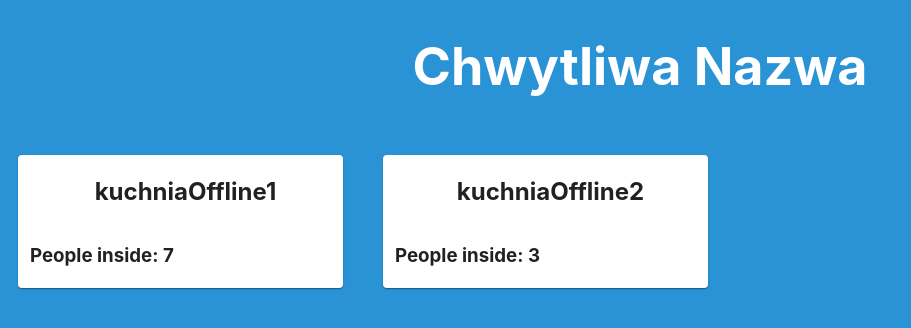
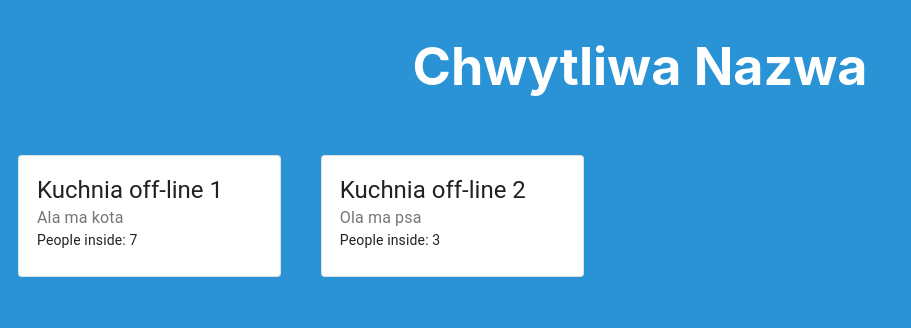
Before and after one commit to Solvinden-Team/bitehack-front, a React (Create React App) app: page / in a window 1280 px wide. Shown: the top 328 px of the page, without its empty margins (0-911 px from the left). Built offline with nearby package versions, Linux system fonts and the light colour scheme; no server answers.

Commit message:
Visual tweaks.

```diff
--- a/src/App.css
+++ b/src/App.css
@@ -30,14 +30,17 @@
 }
 
 .RoomTile {
+    width: 20% !important;
     text-align: left;
     margin: 20px;
-    width: 100%;
     justify-content: center;
     display: flex;
     flex-direction: column;
     background: #EDFAFD;
-    text-indent: 10px;
+}
+
+.RoomDescription {
+    margin-bottom: 12px;
 }
 
 @keyframes App-logo-spin {
--- a/src/App.js
+++ b/src/App.js
@@ -1,13 +1,10 @@
 import React from 'react';
 import './App.css';
 import Room from './Room.js'
-import {GridList, GridListTile, Paper} from '@material-ui/core';
-import { styled } from '@material-ui/core/styles';
-
-
-const RoomTile = styled(Paper)({
-    elevation: 24,
-});
+import {GridList, GridListTile} from '@material-ui/core';
+import Card from '@material-ui/core/Card';
+import Typography from '@material-ui/core/Typography';
+import CardContent from '@material-ui/core/CardContent';
 
 const peopleInsideStr = "People inside: ";
 
@@ -27,16 +24,17 @@ class App extends React.Component {
             .then(data => {
                 let roomsFromJson = [];
                 for (let i = 0; i < data.length; i++) {
-                    roomsFromJson.push(Room({id: i, name: data[i].room, count: data[i].peopleCount, warningLevel: 0}));
+                    roomsFromJson.push(Room({id: i, name: data[i].room, count: data[i].peopleCount, description: data[i].roomDescription, warningLevel: 0}));
                 }
                 this.setState({ rooms: roomsFromJson })})
             .catch(_ => this.setState({ rooms: [
-                    Room({id: 0, name: "kuchniaOffline1", count: 7, warningLevel: 0}),
-                    Room({id: 1, name: "kuchniaOffline2", count: 3, warningLevel: 0})
+                    Room({id: 0, name: "Kuchnia off-line 1", count: 7, description: "Ala ma kota", warningLevel: 0}),
+                    Room({id: 1, name: "Kuchnia off-line 2", count: 3, description: "Ola ma psa", warningLevel: 0})
                 ] }));
     }
 
     render() {
+
         return (
             <div className="App">
                 <GridList cellHeight={'auto'} className="Room-grid" cols={4}>
@@ -44,12 +42,20 @@ class App extends React.Component {
                         <h1>Chwytliwa Nazwa</h1>
                     </GridListTile>
                     {this.state.rooms.map(tile => (
-                        <RoomTile key={tile.id} className="RoomTile">
-                            <h2 align={'center'}>{tile.name}</h2>
-                            <h3>{peopleInsideStr}{tile.peopleCount}</h3>
+                        <Card className="RoomTile" variant="outlined">
+                            <CardContent>
+                                <Typography variant="h5" component="h2">
+                                    {tile.name}
+                                </Typography>
+                                <Typography className="RoomDescription" color="textSecondary">
+                                    {tile.description}
+                                </Typography>
+                                <Typography variant="body2" component="p">
+                                    {peopleInsideStr}{tile.peopleCount}
+                                </Typography>
                             {/*<h4>{tile.warningLevel}</h4>*/}
-                            <text>{tile.description}</text>
-                        </RoomTile>
+                            </CardContent>
+                        </Card>
                     ))}
                 </GridList>
             </div>
```
